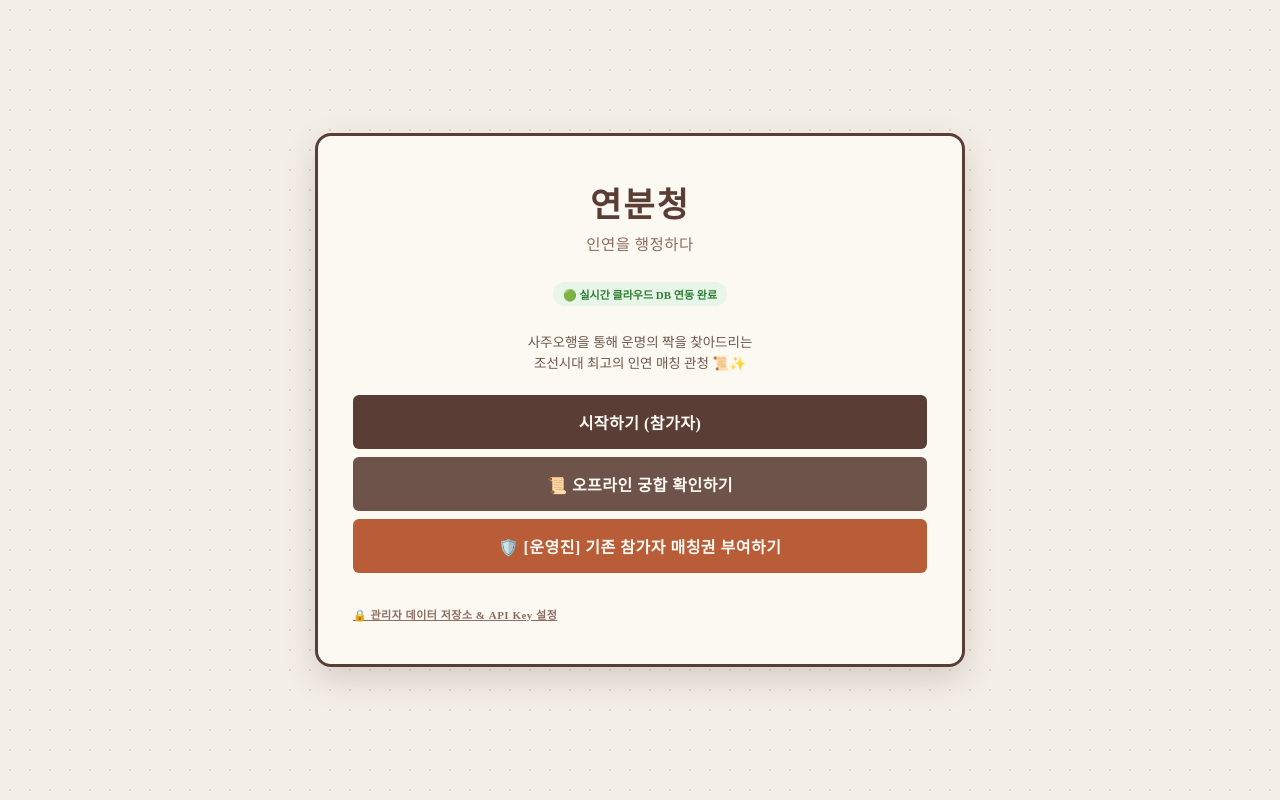
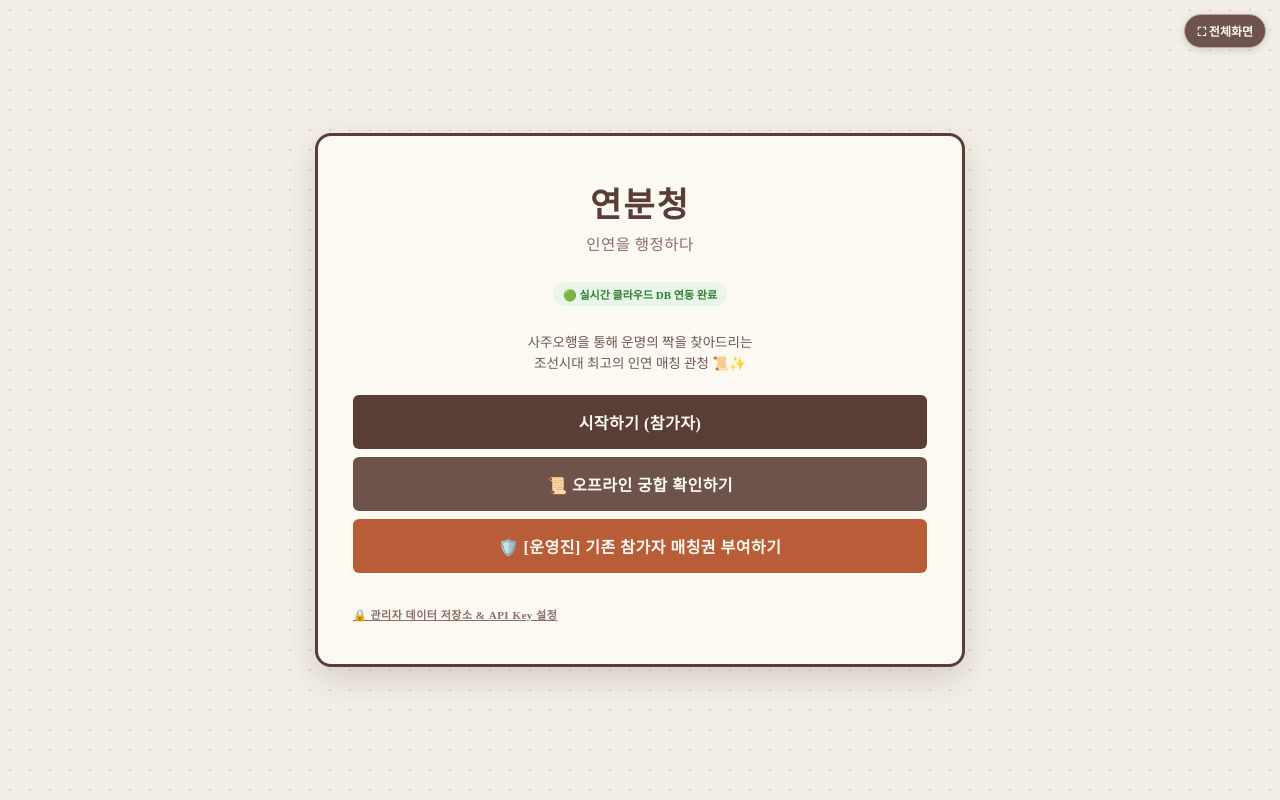
Before and after one commit to doch107905/pa-love, a website built with Vite: page index.html in a window 1280 px wide. Built offline with nearby package versions, Linux system fonts and the light colour scheme; no server answers; a web font is replaced by a local one.

Commit message:
index.html

```diff
--- a/index.html
+++ b/index.html
@@ -31,6 +31,30 @@
             min-height: 100vh;
             background-image: radial-gradient(#dcd5c9 1px, transparent 1px);
             background-size: 20px 20px;
+        }
+
+        /* 우측 상단 플로팅 전체화면 버튼 */
+        .fullscreen-btn {
+            position: fixed;
+            top: 14px;
+            right: 14px;
+            z-index: 9999;
+            width: auto !important;
+            min-height: auto !important;
+            padding: 7px 12px !important;
+            font-size: 12px !important;
+            background: rgba(90, 62, 54, 0.88);
+            color: #fcf9f2;
+            border: 1px solid #b8a99a;
+            border-radius: 20px;
+            cursor: pointer;
+            backdrop-filter: blur(4px);
+            margin: 0 !important;
+            letter-spacing: 0;
+            box-shadow: 0 2px 8px rgba(0,0,0,0.15);
+        }
+        .fullscreen-btn:hover {
+            background: #3f2a24;
         }
 
         .container {
@@ -510,6 +534,9 @@
 </head>
 <body>
 
+<!-- 전체화면 토글 버튼 -->
+<button class="fullscreen-btn" onclick="toggleFullScreen()">⛶ 전체화면</button>
+
 <div class="container">
 
     <!-- 1. 메인 화면 -->
@@ -784,7 +811,7 @@
                 </div>
 
                 <div class="trad-form-row">
-                    <div class="trad-label">🏵️️ 양력 / 음력</div>
+                    <div class="trad-label">🏵 양력 / 음력</div>
                     <select id="offTargetCalendarType" class="trad-input">
                         <option value="양력">양력</option>
                         <option value="음력">음력</option>
@@ -843,7 +870,7 @@
                 </div>
 
                 <div class="trad-form-row">
-                    <div class="trad-label">🏵️ 성별</div>
+                    <div class="trad-label">🏵 성별</div>
                     <select id="offAppGender" class="trad-input">
                         <option value="">성별 선택</option>
                         <option value="남">남성</option>
@@ -937,7 +964,7 @@
             </div>
 
             <div style="background: #fff; padding: 10px; border-radius: 6px; border: 1px solid #e8e1d5; margin-bottom: 8px;">
-                ⛰️ <b>토(土 - 땅의 기운)</b><br>
+                ⛰️️ <b>토(土 - 땅의 기운)</b><br>
                 <span style="font-size: 12.5px; color: #4a3b32;">모든 것을 품어 안는 대지의 안정성을 상징합니다. 중심을 잡고 무게감 있게 상대방의 곁을 든든히 지켜주는 포용력 있는 스타일입니다.</span>
             </div>
 
```
